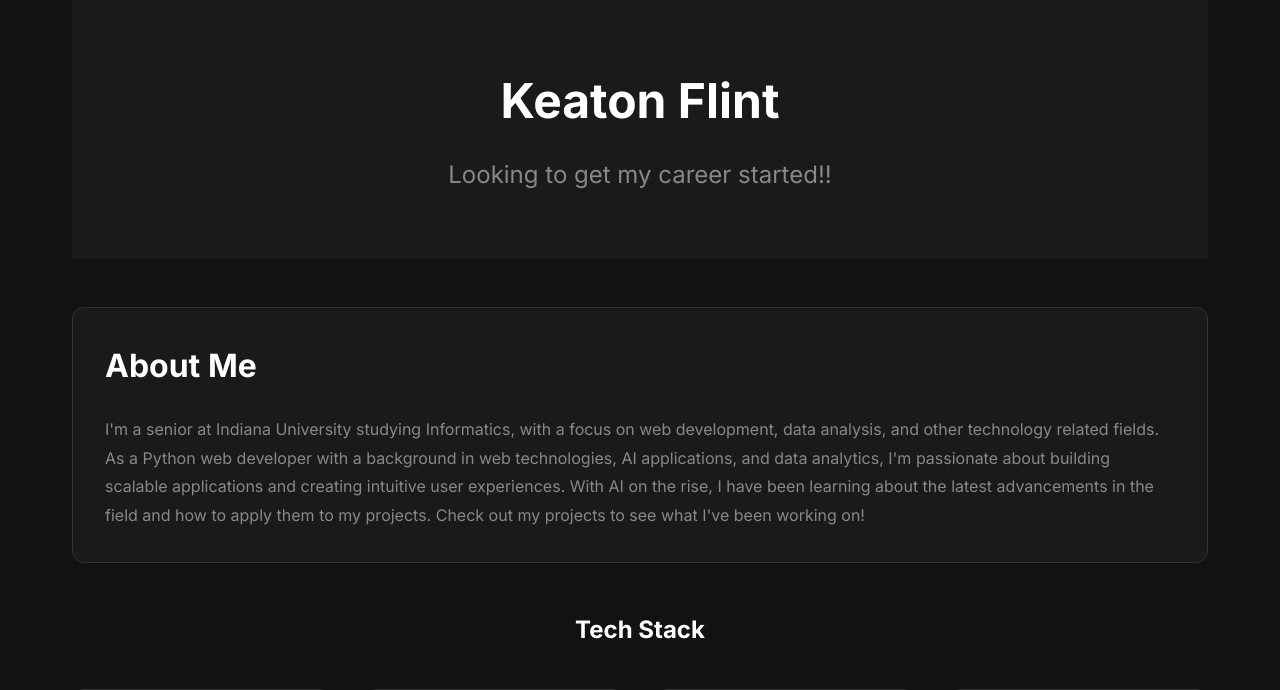
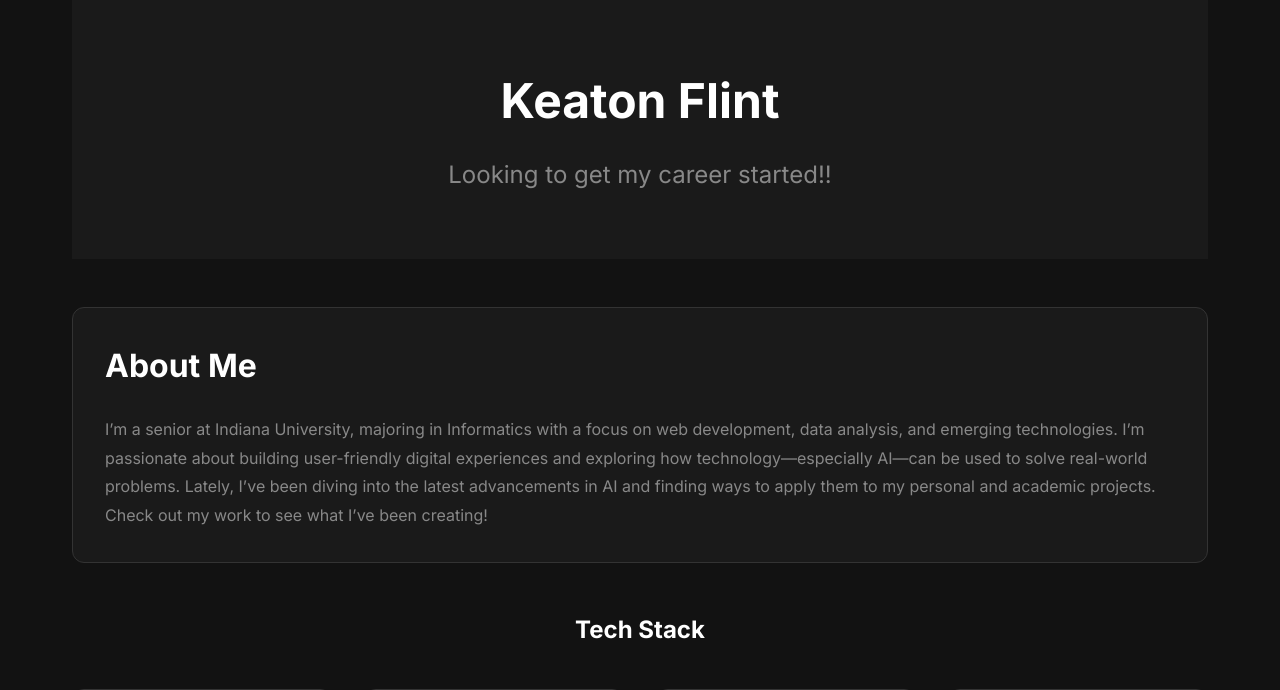
Before and after one commit to keaflint/portfolio, a Flask app: page / in a window 1280 px wide. Shown: the part 104-794 px from the top of the page. Run offline with Flask 3, Linux system fonts and the light colour scheme.

Commit message:
bio change

```diff
--- a/templates/index.html
+++ b/templates/index.html
@@ -10,7 +10,7 @@
 
 <section class="about">
     <h2>About Me</h2>
-    <p>I'm a senior at Indiana University studying Informatics, with a focus on web development, data analysis, and other technology related fields. As a Python web developer with a background in web technologies, AI applications, and data analytics, I'm passionate about building scalable applications and creating intuitive user experiences. With AI on the rise, I have been learning about the latest advancements in the field and how to apply them to my projects. Check out my projects to see what I've been working on!</p>
+    <p>I’m a senior at Indiana University, majoring in Informatics with a focus on web development, data analysis, and emerging technologies. I’m passionate about building user-friendly digital experiences and exploring how technology—especially AI—can be used to solve real-world problems. Lately, I’ve been diving into the latest advancements in AI and finding ways to apply them to my personal and academic projects. Check out my work to see what I’ve been creating!</p>
 </section>
 
 <section class="skills">
```
